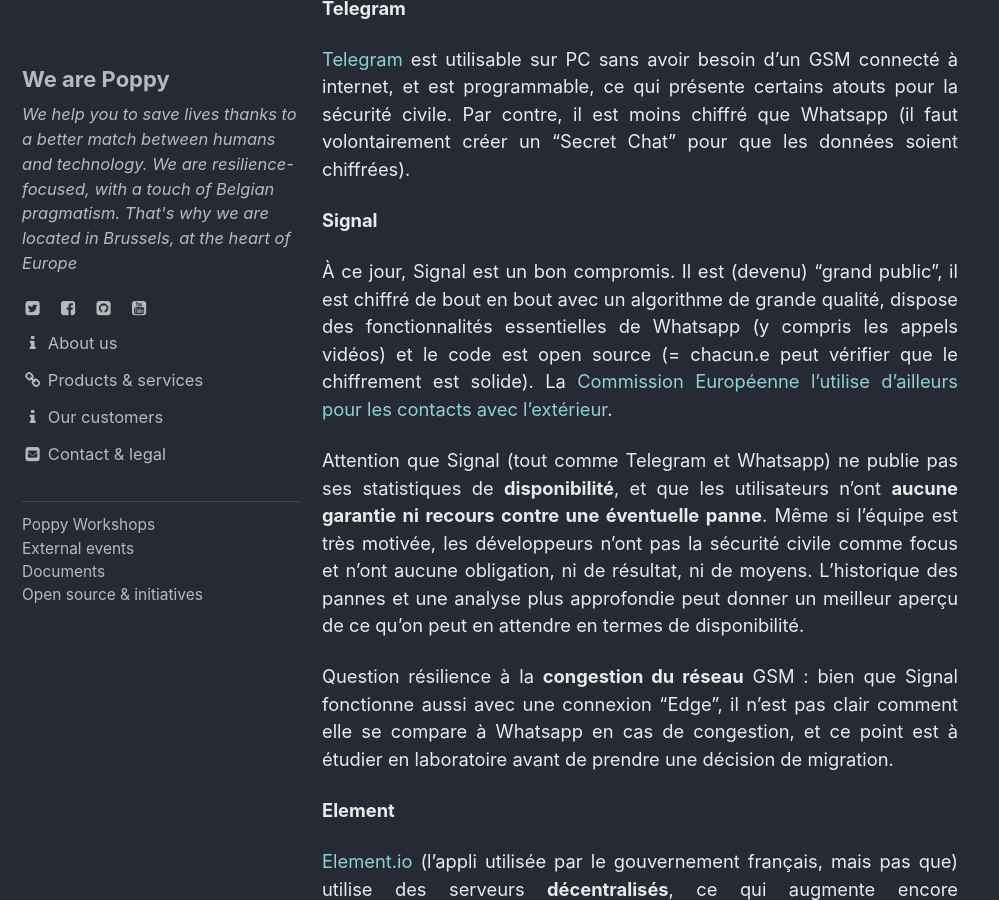
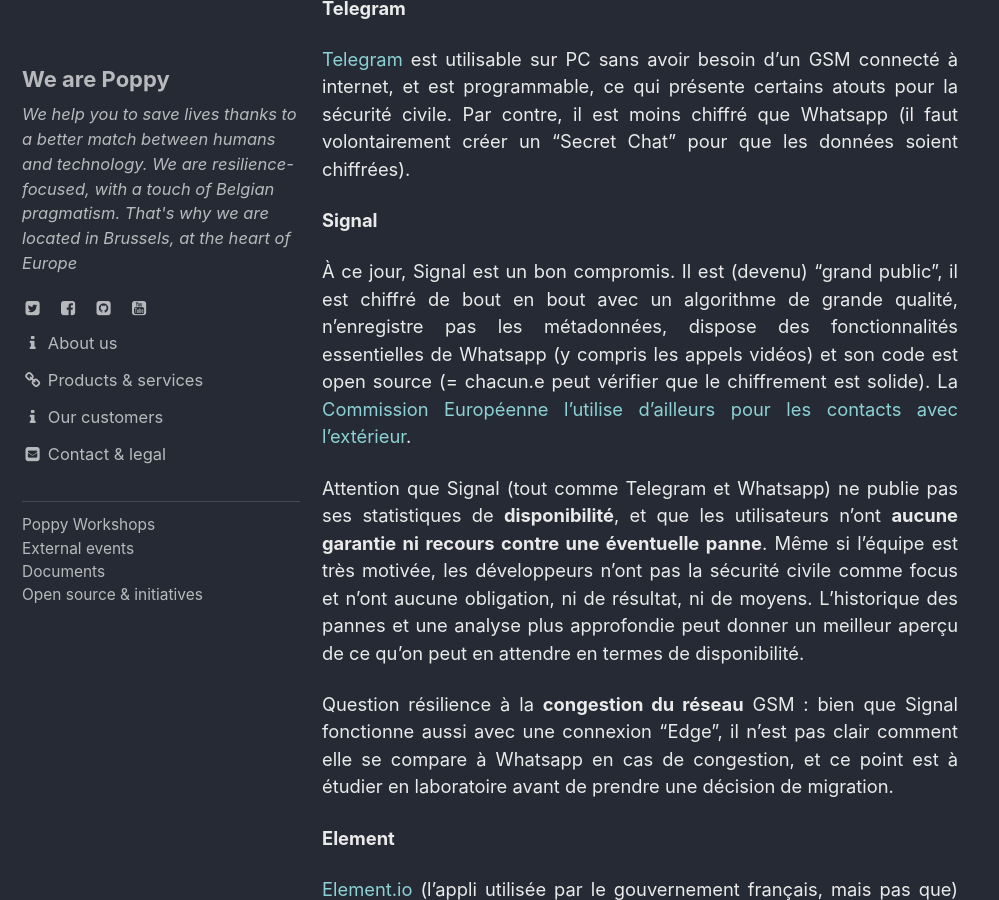
Before and after one commit to ccloquet/ccloquet.github.io, a Jekyll site: the page built from _posts/2021-01-12-signal_pour_la_securite_civile.md, in a window 1280 px wide and 900 px high, scrolled down 1847 px. Shown: the whole window, without its empty margins (0-999 px from the left). Built offline with Jekyll 4.4.1, drawn with Linux system fonts in a browser that asks for light colours; cached includes are drawn as plain includes.

Commit message:
Update 2021-01-12-signal_pour_la_securite_civile.md

```diff
--- a/_posts/2021-01-12-signal_pour_la_securite_civile.md
+++ b/_posts/2021-01-12-signal_pour_la_securite_civile.md
@@ -36,7 +36,7 @@ Le mérite essentiel de [Whatsapp](https://www.whatsapp.com) sur les autres appl
 
 **Signal**
 
-À ce jour, Signal est un bon compromis. Il est (devenu) "grand public", il est chiffré de bout en bout avec un algorithme de grande qualité, dispose des fonctionnalités essentielles de Whatsapp (y compris les appels vidéos) et le code est open source (= chacun.e peut vérifier que le chiffrement est solide). La [Commission Européenne l'utilise d'ailleurs pour les contacts avec l'extérieur](https://www.theverge.com/2020/2/24/21150918/european-commission-signal-encrypted-messaging).
+À ce jour, Signal est un bon compromis. Il est (devenu) "grand public", il est chiffré de bout en bout avec un algorithme de grande qualité, n'enregistre pas les métadonnées, dispose des fonctionnalités essentielles de Whatsapp (y compris les appels vidéos) et son code est open source (= chacun.e peut vérifier que le chiffrement est solide). La [Commission Européenne l'utilise d'ailleurs pour les contacts avec l'extérieur](https://www.theverge.com/2020/2/24/21150918/european-commission-signal-encrypted-messaging).
 
 Attention que Signal (tout comme Telegram et Whatsapp) ne publie pas ses statistiques de **disponibilité**, et que les utilisateurs n'ont **aucune garantie ni recours contre une éventuelle panne**. Même si l'équipe est très motivée, les développeurs n'ont pas la sécurité civile comme focus et n'ont aucune obligation, ni de résultat, ni de moyens. L'historique des pannes et une analyse plus approfondie peut donner un meilleur aperçu de ce qu'on peut en  attendre en termes de disponibilité.
 
```
